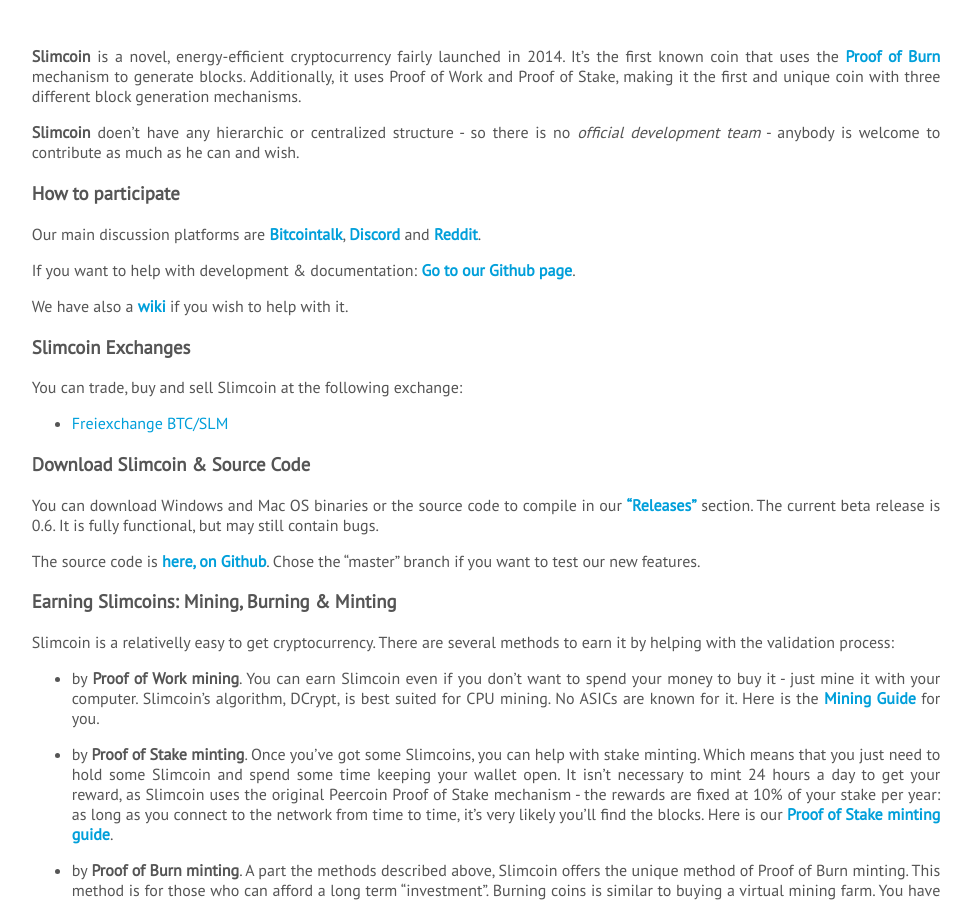
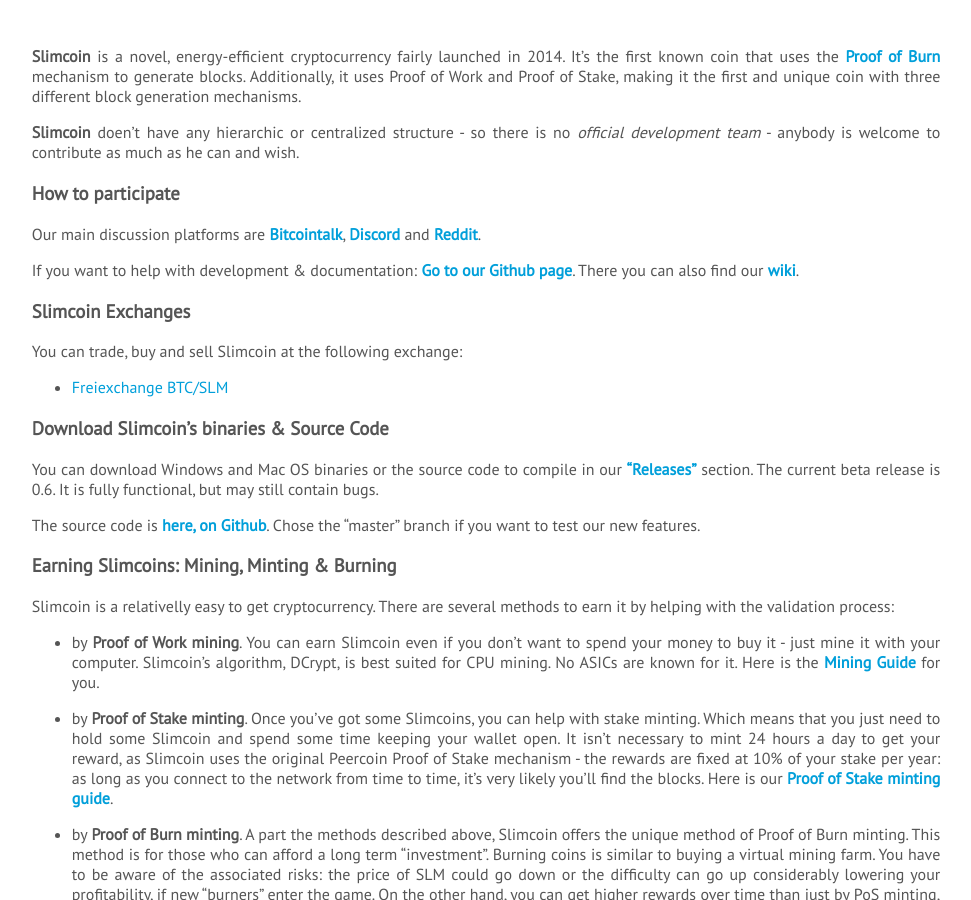
Before and after one commit to slimcoin-project/slimcoin-project.github.io, a Jekyll site: the page built from content/en/about-slimcoin.md, in a window 1280 px wide and 900 px high, scrolled down 259 px. Shown: the whole window, without its empty margins (154-1125 px from the left). Built offline with Jekyll 4.4.1, drawn with Linux system fonts in a browser that asks for light colours; some web fonts are replaced.

Commit message:
Update about-slimcoin.md

```diff
--- a/content/en/about-slimcoin.md
+++ b/content/en/about-slimcoin.md
@@ -28,9 +28,7 @@
 
 Our main discussion platforms are [Bitcointalk](https://bitcointalk.org/index.php?topic=1141676.0), [Discord](https://discord.gg/ffeDjmV) and [Reddit](http://reddit.com/r/slimcoin).
 
-If you want to help with development & documentation: [Go to our Github page](https://github.com/slimcoin-project/).
-
-We have also a [wiki](https://github.com/slimcoin-project/Slimcoin/wiki) if you wish to help with it.
+If you want to help with development & documentation: [Go to our Github page](https://github.com/slimcoin-project/). There you can also find our [wiki](https://github.com/slimcoin-project/Slimcoin/wiki).
 
 [//]: # (### Inscription service & Decentralized Websites)
 
@@ -52,13 +50,13 @@
 
 * [Freiexchange BTC/SLM](https://freiexchange.com/market/SLM/BTC)
 
-### Download Slimcoin & Source Code
+### Download Slimcoin's binaries & Source Code
 
 You can download Windows and Mac OS binaries or the source code to compile in our ["Releases"](https://github.com/slimcoin-project/Slimcoin/releases) section. The current beta release is 0.6. It is fully functional, but may still contain bugs.
 
 The source code is [here, on Github](https://github.com/slimcoin-project/Slimcoin). Chose the "master" branch if you want to test our new features.
 
-### Earning Slimcoins: Mining, Burning & Minting
+### Earning Slimcoins: Mining, Minting & Burning
 
 Slimcoin is a relativelly easy to get cryptocurrency. There are several methods to earn it by helping with the validation process:
 
```
